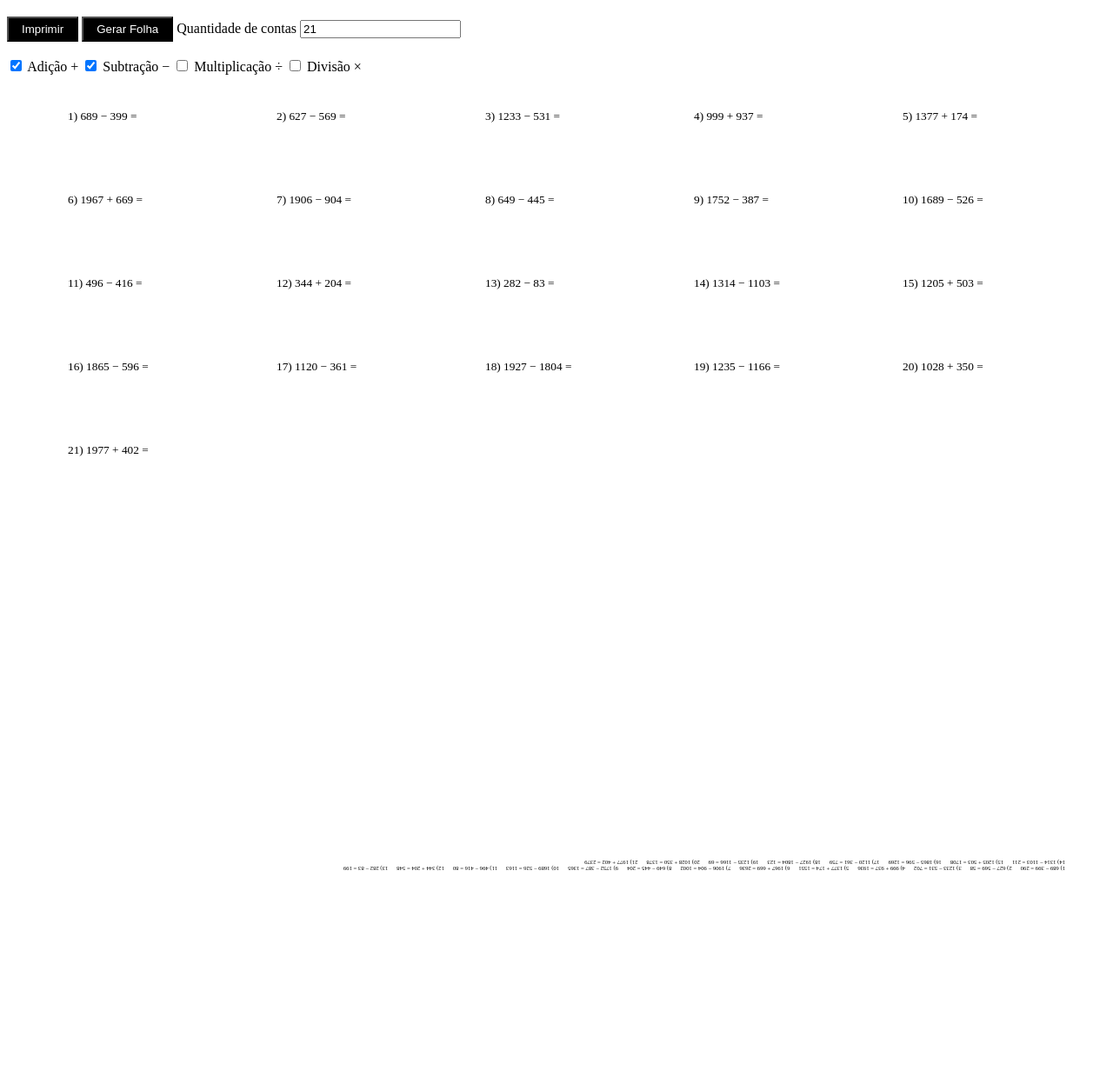
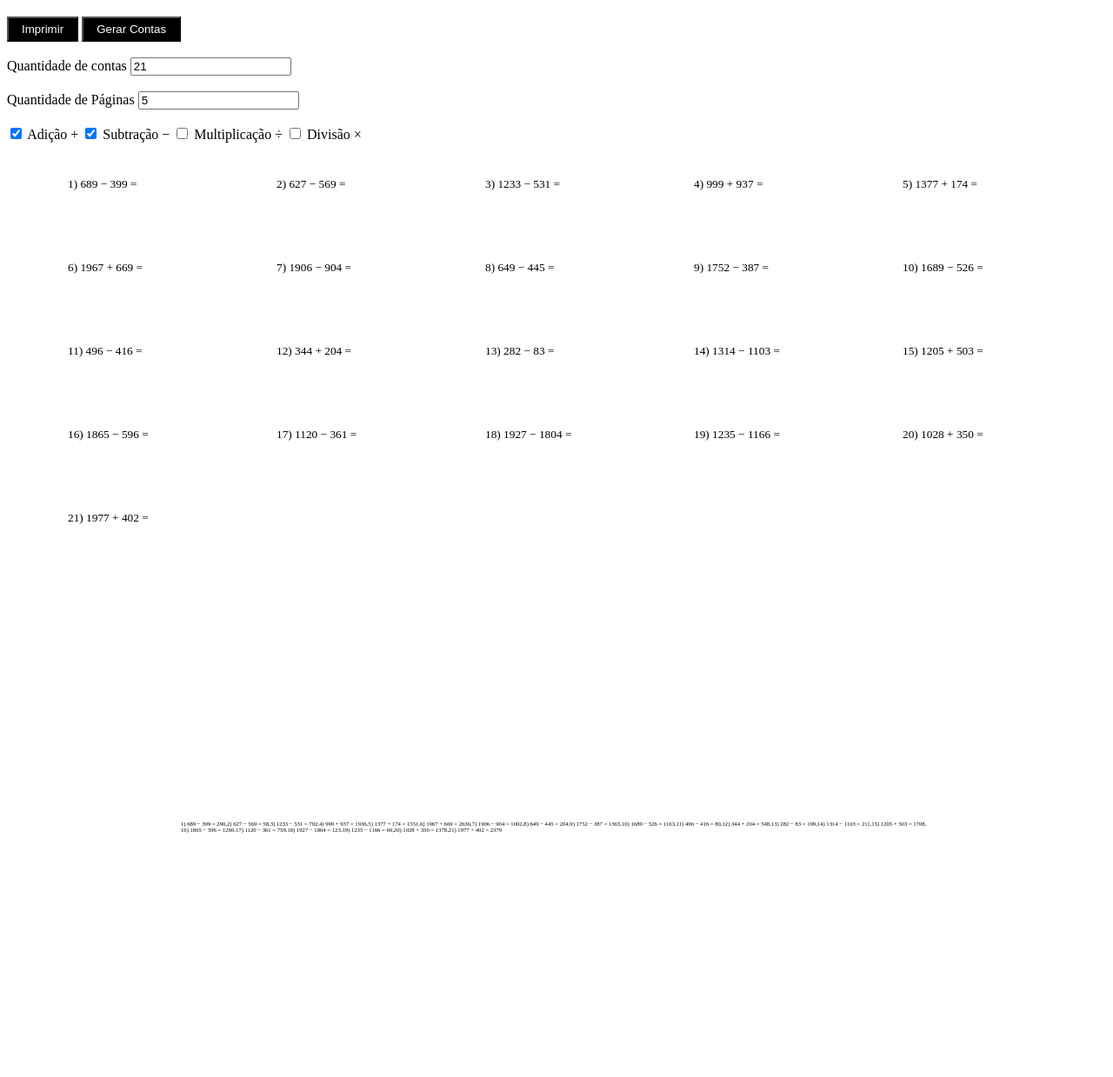
Before and after one commit to RodrigoCezarLeao/math-exercices-generator, a plain HTML site: page contas.html in a window 1280 px wide. Shown: the part 61-1300 px from the top of the page at 87% size. Before the commit the page ends 1064 px from the top, so only its background shows below. Drawn offline with Linux system fonts and the light colour scheme.

Commit message:
Nova funcionalidade para gerar N páginas para impressão

```diff
--- a/contas.html
+++ b/contas.html
@@ -7,11 +7,19 @@
     <title>Exercícios matemáticos</title>
 
     <style>
-        #root{
+        #root .sheet{
             display: flex;
             flex-wrap: wrap;
             justify-content: left;
+            position: relative;
+            margin-bottom: 1100px;
         }
+
+        #root .sheet:last-child
+        {
+            margin-bottom: 0px;
+        }
+
         .card {
             margin: 40px 70px;
             display: flex;
@@ -26,16 +34,15 @@
             cursor: pointer;
         }
 
-        #gabarito{
-            position: absolute;
-            top: 1050px;
-            right: 50px;
+        .gabarito{
+            margin-top: 300px;
+            margin-left: 200px;
             font-size: 5pt;
             display: flex;
             flex-wrap: wrap;
             width: 70%;
             justify-content: left;
-            transform: rotate(180deg);
+            /*transform: rotate(180deg);             */
         }
 
         #gabarito > div {
@@ -60,10 +67,16 @@
         <h1>Gerador de exercícios matemáticos para impressão</h1>
 
     <button id="btn-print" onclick="print()">Imprimir</button>
-    <button id="btn-reset" onclick="renderScreen()">Gerar Folha</button>
+    <button id="btn-reset" onclick="renderScreen()">Gerar Contas</button>
 
+    <br>
+    <br>
     <label>Quantidade de contas</label>
-    <input type="number" placeholder="Quantidade de contas" min=0 value=21 id="sheetsAmount">
+    <input type="number" placeholder="Quantidade de contas" min=0 value=21 id="operationsAmount">
+    <br>
+    <br>
+    <label>Quantidade de Páginas</label>
+    <input type="number" placeholder="Quantidade de Páginas" min=0 value=5 id="sheetsAmount">
 
     <br><br>
     <input type="checkbox" id="+" checked/>
@@ -82,16 +95,10 @@
     </header>
 
 
-
-
     <div id="root"></div>
-    <div id="gabarito"></div>
-
 
 
     <script>
-
-
 
         const gabarito = (cards) => {
 
@@ -123,7 +130,7 @@
                 cards[c] = cards[c].replace("card", "");
             }
 
-            document.getElementById("gabarito").innerHTML = cards.join(" ");
+            return cards;
         }
 
         const card = (num1, num2, operator, i) => {
@@ -157,8 +164,8 @@
 
 
         const renderScreen = () => {
-            let qnt = parseInt(document.getElementById("sheetsAmount").value);
-
+            let sheetsAmount = parseInt(document.getElementById("sheetsAmount").value);
+            let qnt = parseInt(document.getElementById("operationsAmount").value);
             const dict = {
                 "+": "&#43;",
                 "-": "&#8722;",
@@ -168,27 +175,35 @@
 
             const operators = [];
 
-            for (var [key, value] of Object.entries(dict))
-            {
-                if(document.getElementById(key).checked)
+            for (var [key, value] of Object.entries(dict)) {
+                if (document.getElementById(key).checked)
                     operators.push(value);
             }
 
-            if (operators.length === 0)
-            {
+            if (operators.length === 0) {
                 alert("Marque alguma operação");
                 return;
             }
 
+            let html = "";
 
-            const cards = new Array(qnt).fill(0);
-            for (let c in cards) {
-                cards[c] = card(randomInt(), randomInt(), operators[Math.floor(Math.random() * operators.length)], parseInt(c));
+            for(let i=0; i<sheetsAmount; i++)
+            {
+                const cards = new Array(qnt).fill(0);
+                for (let c in cards) {
+                    cards[c] = card(randomInt(), randomInt(), operators[Math.floor(Math.random() * operators.length)], parseInt(c));
+                }
+                globalCards = cards;
+
+                html += `<div class='sheet'>`;
+                html += cards.join(" ");
+                html += "<div class='gabarito'>" + gabarito(cards) + "</div>";
+                html += `</div>`;
             }
-            globalCards = cards;
 
-            document.getElementById("root").innerHTML = cards.join(" ");
-            gabarito(cards);
+            document.getElementById("root").innerHTML = html;
+
+
         }
 
         renderScreen();
```
